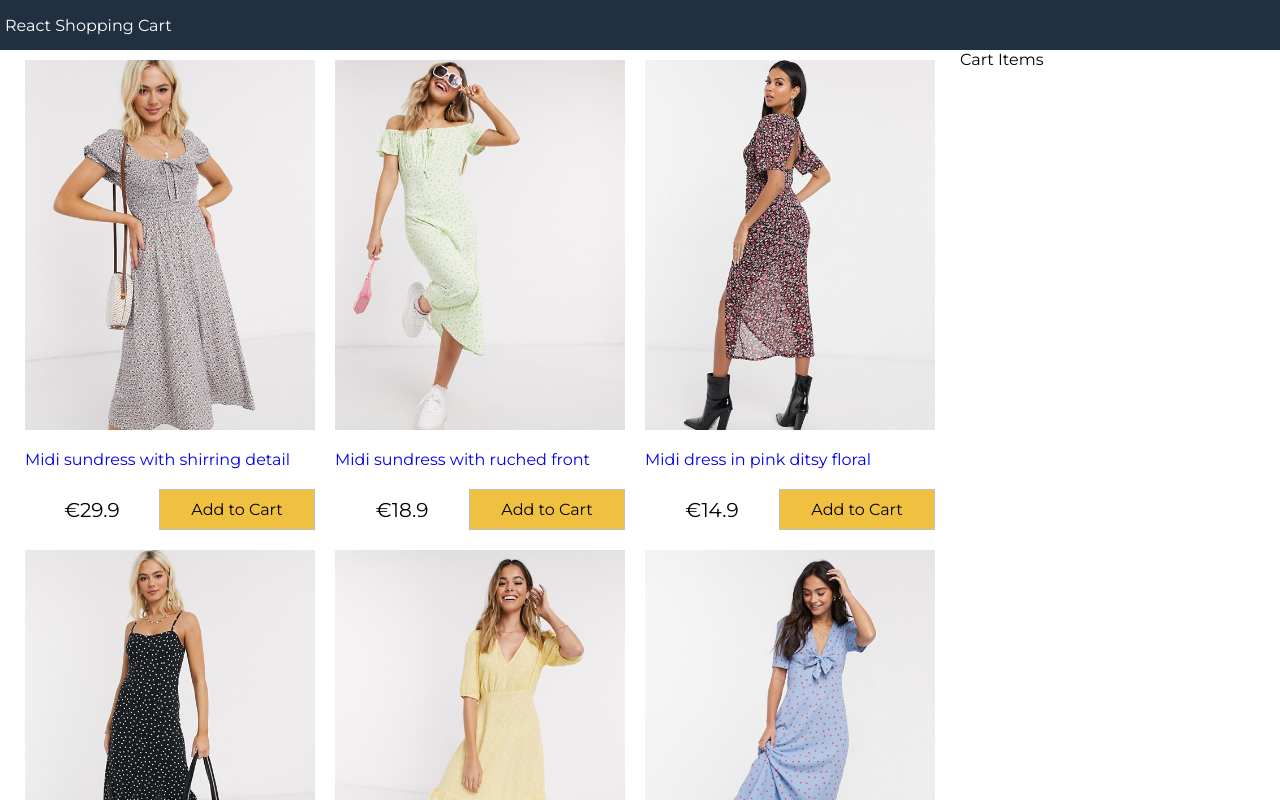
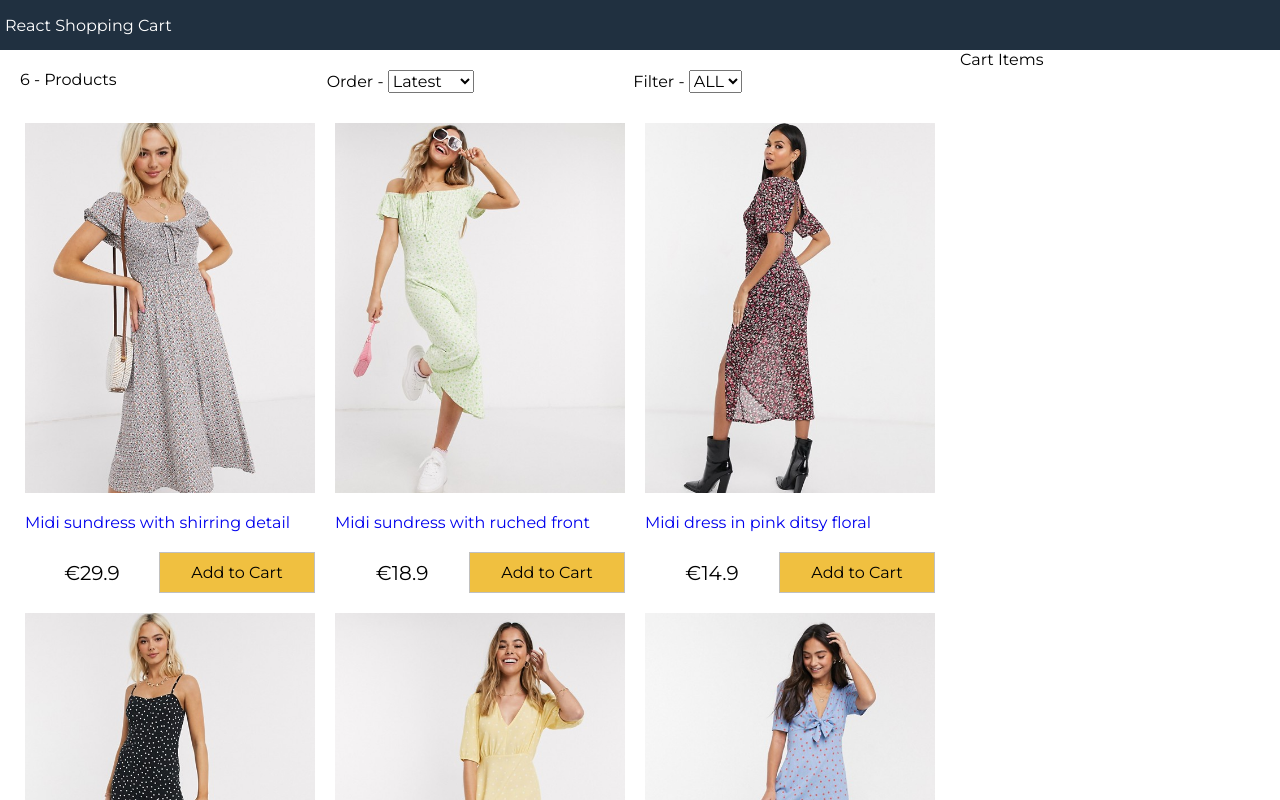
Before and after one commit to jvcaesar/react-shopping-cart-basir, a React (Create React App) app: page / in a window 1280 px wide. Shown: the top 800 px of the page. Built offline with nearby package versions, Linux system fonts and the light colour scheme.

Commit message:
Filter-component

```diff
--- a/src/App.js
+++ b/src/App.js
@@ -1,18 +1,65 @@
 // Feature 1
-import React from 'react';
+import React, { useState } from 'react';
 import data from './data.json'
 import Products from './components/Products'
+import Filter from './components/Filter';
 
-class App extends React.Component {
-  constructor() {
-    super()
-    this.state = {
-      products: data.products,
-      size: "",
-      sort: "",
+const App = () => {
+  const [shoppingList, setShoppingList] = useState({
+    products:   data.products,
+    size:       'ALL',
+    sort:       ''
+  })
+  let newProducts               = ''
+  let newObj                    = ''
+
+  // Sort products
+  const sortProduct = (sort, prodList) => {
+    console.log('sorter: ', sort, prodList)
+    return prodList.slice().sort((a, b) => (
+      sort === 'lowest' ? ((a.price > b.price) ? 1 : -1) :
+      sort === 'highest' ? ((a.price < b.price) ? 1 : -1) :
+      ((a._id > b._id) ? 1 : -1)
+    ))
   }
+
+  // Filter the products by size
+  const filterProducts = (event) => {
+    const size = event.target.value
+    console.log('event filterProducts by: ', size)
+     if (size === 'ALL') {
+       newProducts = data.products
+     } else {
+      newProducts = data.products.filter(product => product.availableSizes.indexOf(size) >= 0)
      }
-  render() {
+     newProducts = sortProduct(shoppingList.sort, newProducts)
+     newObj = {
+      ...shoppingList,
+      size,
+      products:   newProducts
+    }
+    console.log('filtered Products: ', newProducts, newObj)
+    setShoppingList(newObj)
+  }
+
+  // Sort the products handler on change event
+  const sortProducts = (event) => {
+    const sort = event.target.value
+    console.log('event sortProducts by: ', sort)
+    newProducts = shoppingList.products.slice().sort((a, b) => (
+      sort === 'lowest' ? ((a.price > b.price) ? 1 : -1) :
+      sort === 'highest' ? ((a.price < b.price) ? 1 : -1) :
+      ((a._id > b._id) ? 1 : -1)
+    ))
+    newObj = {
+      ...shoppingList,
+      sort,
+      products:   newProducts
+    }
+    console.log('Sorted Products: ', newProducts, newObj)
+    setShoppingList(newObj)
+  }
+
   return (
     <div className="grid-container">
       <header className="App-header">
@@ -22,7 +69,9 @@ class App extends React.Component {
         <div className='content'>
           {/* <-- Column One for Product list --> */}
           <div className='main'>
-              <Products products={this.state.products}></Products>
+            <Filter count={shoppingList.products.length} size={shoppingList.size} sort={shoppingList.sort}
+                filterProducts={filterProducts} sortProducts={sortProducts} />
+            <Products products={shoppingList.products}></Products>
           </div>
           {/* <-- Column Two for Cart items --> */}
           <div className='sidebar'>
@@ -36,6 +85,5 @@ class App extends React.Component {
     </div>
   );
 }
-}
 
 export default App;
--- /dev/null
+++ b/src/components/Filter.js
@@ -0,0 +1,33 @@
+import React from 'react'
+
+const Filter = ({ count, size, sort, filterProducts, sortProducts }) => {
+
+    return (
+        <div className='filter'>
+            <div className='filter-result'>{count}  - Products</div>
+            <div className='filter-sort'>
+                Order {'   - '}
+                <select value={sort} onChange={sortProducts}>
+                    <option>Latest</option>
+                    <option value='lowest'>Lowest</option>
+                    <option value='highest'>Highest</option>
+                </select>
+            </div>
+            <div className='filter-size'>
+                Filter {'   - '}
+                <select value={size} onChange={filterProducts}>
+                    <option value='ALL'>ALL</option>
+                    <option value='X'>XS</option>
+                    <option value='S'>S</option>
+                    <option value='M'>M</option>
+                    <option value='L'>L</option>
+                    <option value='XL'>XL</option>
+                    <option value='XXL'>XXL</option>
+                </select>
+            </div>
+        </div>
+    )
+
+}
+
+export default Filter
--- a/src/data.json
+++ b/src/data.json
@@ -30,7 +30,7 @@
         "image": "/images/dress4.jpg",
         "title": "cami maxi dress in polka dot",
         "description": "This is for all the latest trends, no matter who you are, where you’re from and what you’re up to. Exclusive to ASOS, our universal brand is here for you, and comes in all our fit ranges: ASOS Curve, Tall, Petite and Maternity. Created by us, styled by you.",
-        "availableSizes": ["XL"],
+        "availableSizes": ["S","XL"],
         "price": 25.9
       },
       {
--- a/src/index.css
+++ b/src/index.css
@@ -112,3 +112,14 @@ footer {
 .button.primary {
   background-color: #f0c040;
 }
+/********* Filter ***********/
+.filter {
+  display: flex;
+  justify-content: space-between;
+  padding: 1rem;
+  margin: 1rem;
+  border-bottom: 0.1rem #c0c0c0;
+}
+.filter div {
+  flex: 1;
+}
```
Lines whose indentation alone changed are shown as unchanged.
